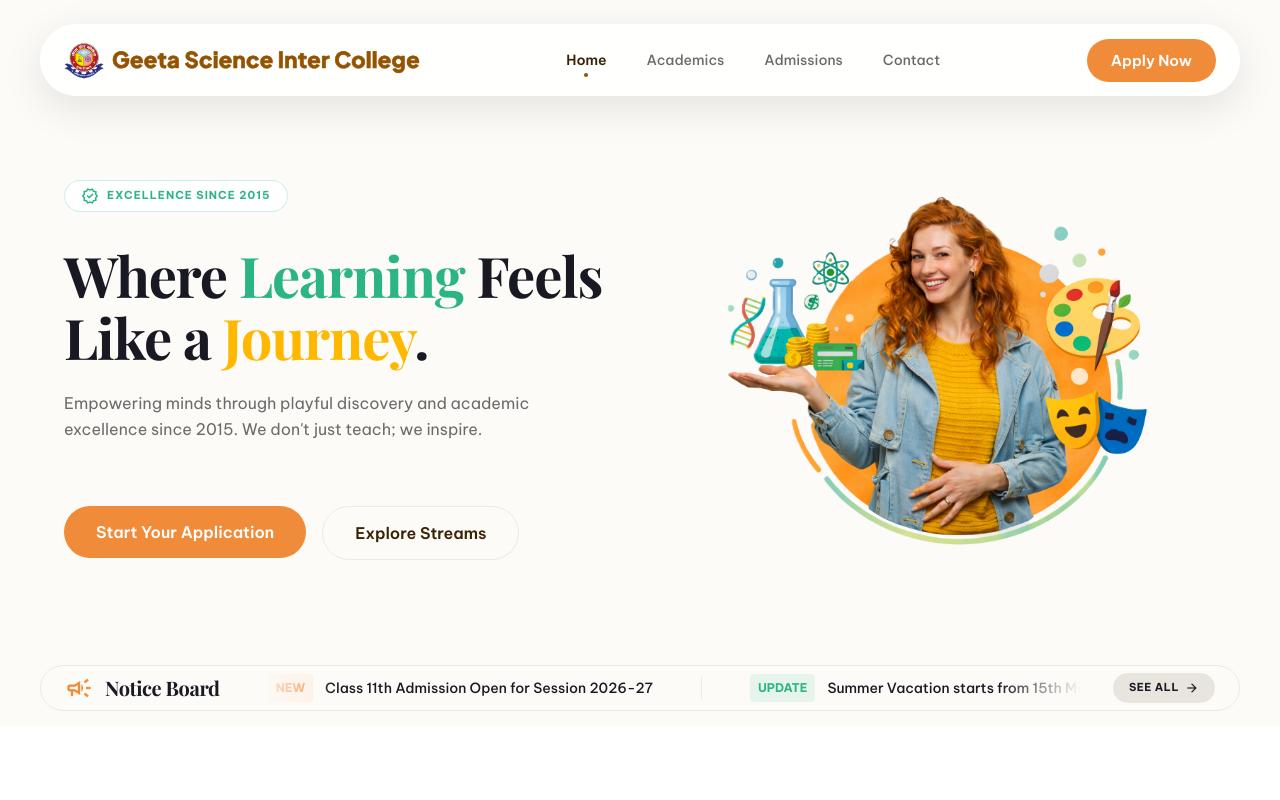
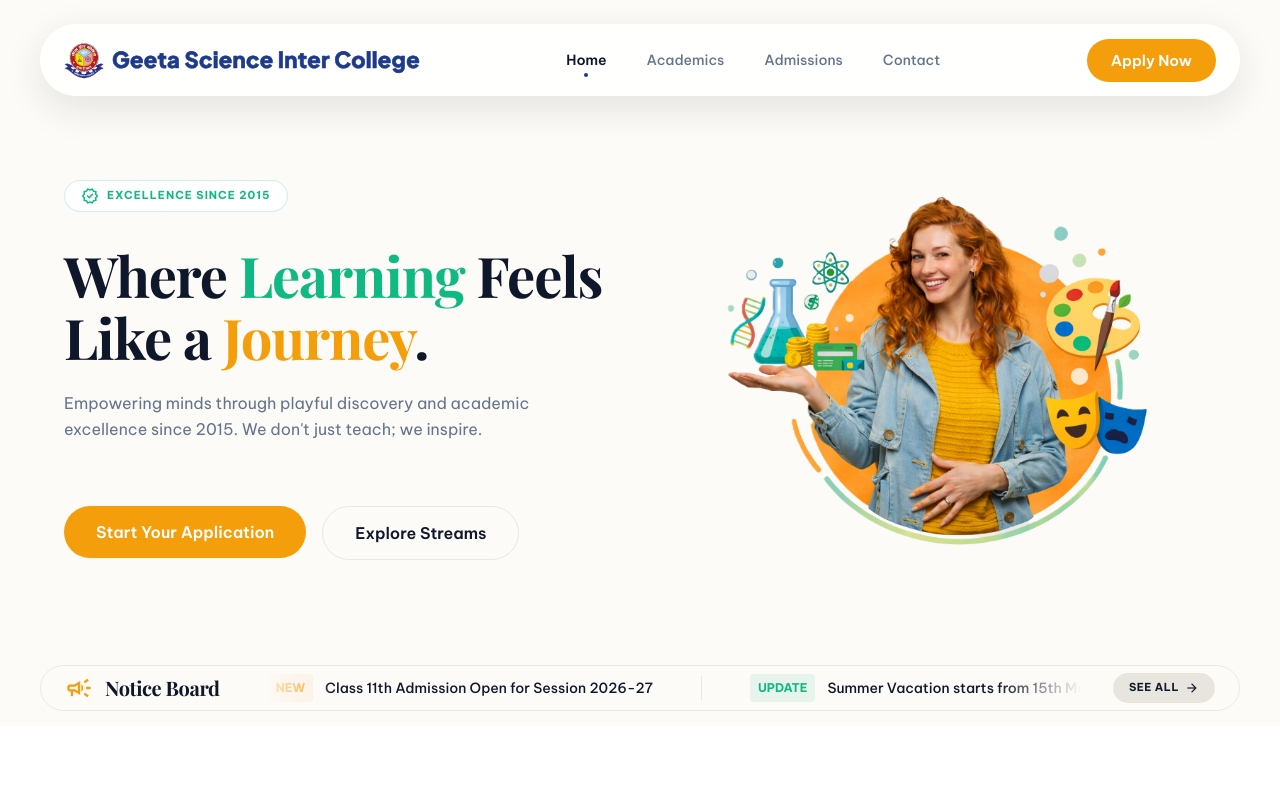
Before and after one commit to Subhampas1/geetascienceintercollege, a React (Vite) app: page / in a window 1280 px wide. Shown: the top 800 px of the page. Built offline with nearby package versions, Linux system fonts and the light colour scheme; a web font is replaced by a local one.

Commit message:
Unify color theme to Navy & Gold (Oxford Theme) per color theory

```diff
--- a/src/index.css
+++ b/src/index.css
@@ -1,20 +1,22 @@
 :root {
-  /* Colors */
+  /* Colors - Oxford Theme (Navy & Gold) */
   --color-bg-cream: #FDFBF7;
-  --color-bg-purple: #F8F6FF;
+  --color-bg-purple: #F8FAFC; /* Slate white instead of purple */
   --color-bg-white: #FFFFFF;
 
-  --color-brown-dark: #3a2205;
-  --color-brown-primary: #945300; /* Deep golden brown */
-  --color-orange: #f08b3a; /* Apply Now button, highlights */
-  --color-navy: #191924; /* Dark blocks */
+  /* Map legacy brown variables to Navy to safely recolor the site */
+  --color-brown-dark: #0f172a; /* Deep Navy */
+  --color-brown-primary: #1e3a8a; /* Rich Oxford Blue */
 
-  --color-green: #2bb585;
-  --color-yellow: #ffb800;
+  --color-orange: #f59e0b; /* Golden Orange Accent */
+  --color-navy: #0f172a; /* Deep Navy */
 
-  --color-text-main: #2d2d2d;
-  --color-text-muted: #6b6b6b;
-  --color-border: #eaeaea;
+  --color-green: #10b981;
+  --color-yellow: #f59e0b; /* Match gold/orange */
+
+  --color-text-main: #1e293b; /* Slate 800 */
+  --color-text-muted: #64748b; /* Slate 500 */
+  --color-border: #e2e8f0;
 
   /* Typography */
   --font-sans: 'Be Vietnam Pro', sans-serif;
@@ -138,7 +140,7 @@ h3.font-sans-display, h4.font-sans-display, h5.font-sans-display, h6.font-sans-d
 }
 
 .btn-primary:hover {
-  background-color: #e07a2a;
+  background-color: #d97706; /* Darker Gold */
 }
 
 .btn-orange {
@@ -147,7 +149,7 @@ h3.font-sans-display, h4.font-sans-display, h5.font-sans-display, h6.font-sans-d
 }
 
 .btn-orange:hover {
-  background-color: #d67b30;
+  background-color: #d97706; /* Darker Gold */
 }
 
 .btn-green {
@@ -160,12 +162,12 @@ h3.font-sans-display, h4.font-sans-display, h5.font-sans-display, h6.font-sans-d
 }
 
 .btn-purple {
-  background-color: #8e6ee8;
-  color: white;
+  background-color: #e2e8f0; /* Slate 200 */
+  color: #0f172a;
 }
 
 .btn-purple:hover {
-  background-color: #785ad6;
+  background-color: #cbd5e1; /* Slate 300 */
 }
 
 .btn-brown {
@@ -174,7 +176,7 @@ h3.font-sans-display, h4.font-sans-display, h5.font-sans-display, h6.font-sans-d
 }
 
 .btn-brown:hover {
-  background-color: #7d4600;
+  background-color: #1e40af; /* Deeper Oxford Blue */
 }
 
 @keyframes slideInUp {
```
